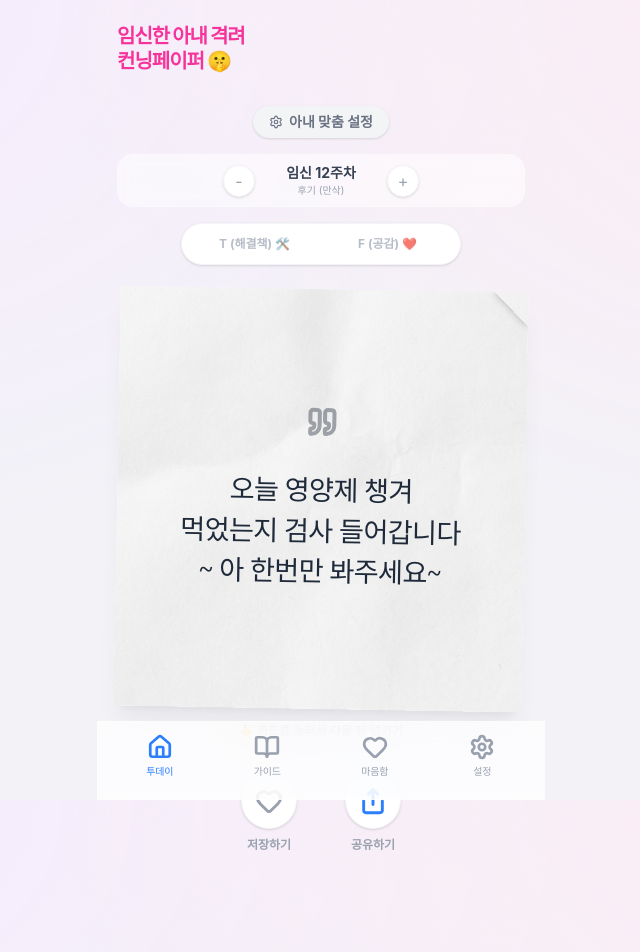
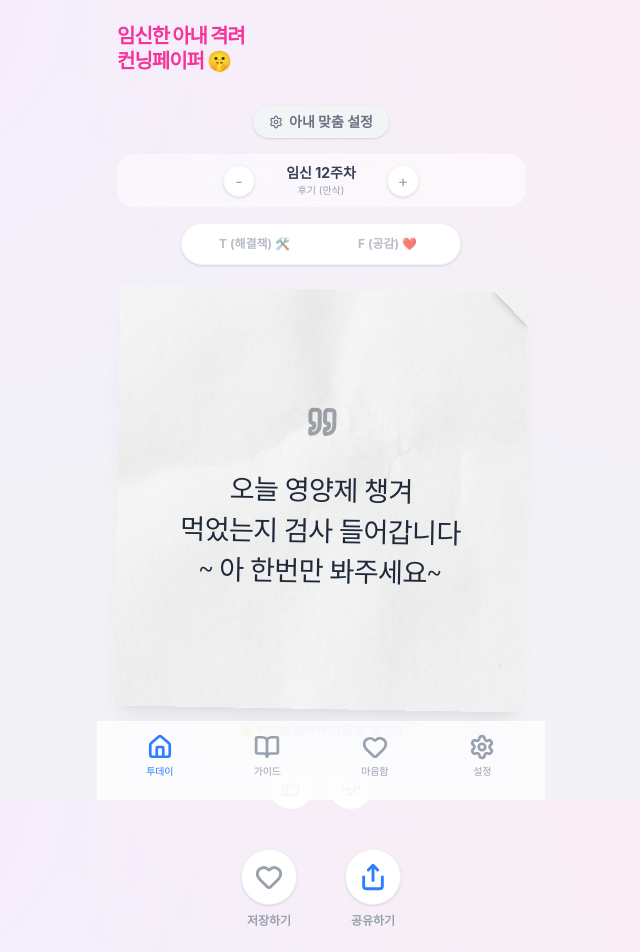
Before and after one commit to ddaog/cheer-up-wife, a Next.js app: page / in a window 1280 px wide. Shown: the top 952 px of the page, without its empty margins (319-959 px from the left). Built offline with nearby package versions, Linux system fonts and the light colour scheme.

Commit message:
feat(ui): add good/bad feedback buttons

```diff
--- a/app/page.tsx
+++ b/app/page.tsx
@@ -9,7 +9,7 @@ import { useLocalStorage } from '@/lib/hooks/useLocalStorage';
 import { getTodaysMessage, getRandomMessage } from '@/lib/utils/random';
 import { messages, Tone, Tag } from '@/lib/data/messages';
 import { Onboarding } from '@/components/Onboarding';
-import { Sparkles, Settings as SettingsIcon } from 'lucide-react';
+import { Sparkles, Settings as SettingsIcon, ThumbsUp, ThumbsDown } from 'lucide-react';
 
 export default function Home() {
   const { settings, updateSettings } = useSettings();
@@ -90,6 +90,20 @@ export default function Home() {
     }
   };
 
+  // Feedback State
+  const [feedback, setFeedback] = useState<'good' | 'bad' | null>(null);
+
+  // Reset feedback when message changes
+  useEffect(() => {
+    setFeedback(null);
+  }, [currentMessage]);
+
+  const handleFeedback = (type: 'good' | 'bad') => {
+    setFeedback(type);
+    // Here you would typically send analytics
+    console.log(`User feedback for message ${currentMessage.id}: ${type}`);
+  };
+
   if (!isClient) return null; // Avoid hydration mismatch
 
   if (showOnboarding) {
@@ -103,6 +117,7 @@ export default function Home() {
   const mbti = settings.mbti || '';
   const isT = mbti.includes('T');
   const isF = mbti.includes('F');
+
 
   // Decide badge text and color based on MBTI
   let badgeText = '아내 맞춤 설정';
@@ -204,9 +219,28 @@ export default function Home() {
             </div>
           )}
 
+
           <p className="text-center text-xs text-gray-400 mt-4 animate-bounce">
             👆 카드를 눌러서 다음 장 넘기기
           </p>
+        </div>
+
+        {/* Feedback Buttons */}
+        <div className="flex justify-center gap-4 mt-6 mb-2">
+          <button
+            onClick={() => handleFeedback('good')}
+            className={`p-3 rounded-full transition-all ${feedback === 'good' ? 'bg-green-100 text-green-600 scale-110 shadow-md' : 'bg-white dark:bg-[#1C1C1E] text-gray-400 hover:text-green-500 hover:bg-green-50 dark:hover:bg-green-900/20'}`}
+            disabled={feedback !== null}
+          >
+            <ThumbsUp className={`w-5 h-5 ${feedback === 'good' ? 'fill-current' : ''}`} />
+          </button>
+          <button
+            onClick={() => handleFeedback('bad')}
+            className={`p-3 rounded-full transition-all ${feedback === 'bad' ? 'bg-red-100 text-red-600 scale-110 shadow-md' : 'bg-white dark:bg-[#1C1C1E] text-gray-400 hover:text-red-500 hover:bg-red-50 dark:hover:bg-red-900/20'}`}
+            disabled={feedback !== null}
+          >
+            <ThumbsDown className={`w-5 h-5 ${feedback === 'bad' ? 'fill-current' : ''}`} />
+          </button>
         </div>
 
         <ActionButtons
```
